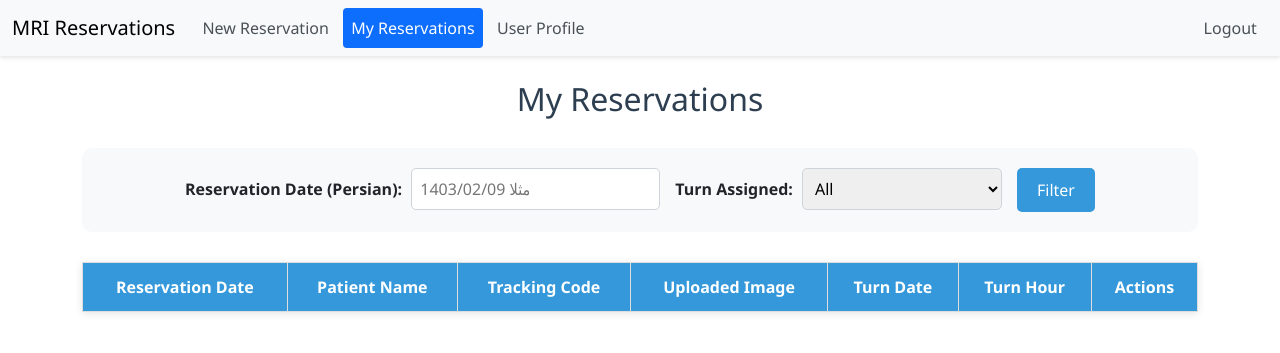
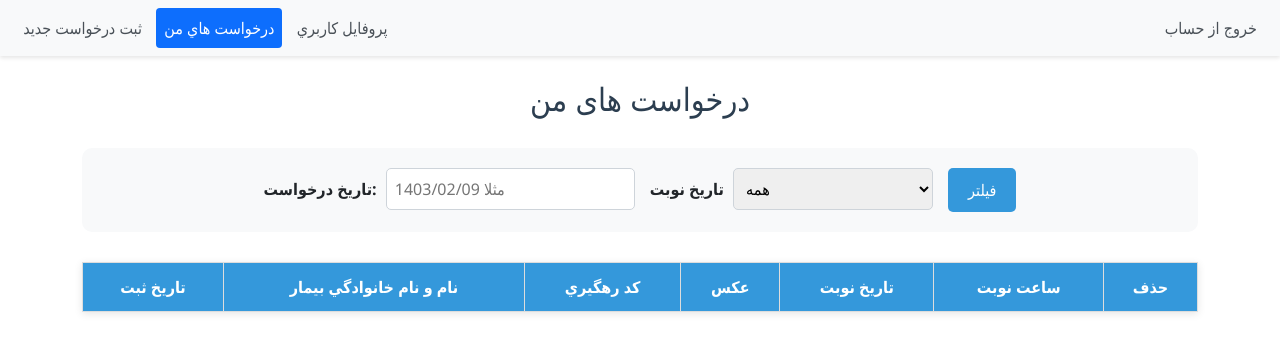
Before and after one commit to alighaderipour/mri, a Flask app: page /my_reservations in a window 1280 px wide. Shown: the top 353 px of the page. Run offline with Flask 3, Linux system fonts and the light colour scheme; the visitor is signed in with stand-in values (Sample User, id 1); data that the repository does not hold is empty.

Commit message:
persian style added

```diff
--- a/app/main/routes.py
+++ b/app/main/routes.py
@@ -38,7 +38,7 @@ def reserve():
         ).first()
 
         if existing:
-            flash("You have already submitted a request today.")
+            flash("شما امروز يك درخواست ثبت كرده ايد")
             return redirect(url_for('main.reserve'))
 
         uploaded_file = request.files.get('uploaded_image')
@@ -75,7 +75,7 @@ def reserve():
 
         db.session.add(new_request)
         db.session.commit()
-        flash('Your MRI request has been submitted successfully.')
+        flash('درخواست شما با موفقيت ثبت شد.')
 
         return redirect(url_for('main.reserve'))
 
@@ -127,26 +127,26 @@ def user_profile():
         # Update Password ONLY if user entered something
         if form.current_password.data or form.new_password.data or form.confirm_new_password.data:
             if not form.current_password.data or not form.new_password.data or not form.confirm_new_password.data:
-                flash('To change password, please fill all password fields.', 'error')
+                flash('براي تغيير پسورد فيلد هاي پسورد را تغيير دهيد', 'error')
                 return redirect(url_for('main.user_profile'))
 
             if form.new_password.data != form.confirm_new_password.data:
-                flash('New password and confirmation do not match.', 'error')
+                flash('رمز عبور جديد با تكرار مرز عبور جديد يكسان نيست', 'error')
                 return redirect(url_for('main.user_profile'))
 
             if check_password_hash(current_user.password_hash, form.current_password.data):
                 current_user.password_hash = generate_password_hash(form.new_password.data)
-                flash('Password updated successfully.', 'success')
+                flash('رمز عبور با موفقيت ثبت شد', 'success')
                 updated = True
             else:
-                flash('Current password is incorrect.', 'error')
+                flash('رمزعبور در حال استفاده اشتباه است', 'error')
                 return redirect(url_for('main.user_profile'))
 
         if updated:
             db.session.commit()
-            flash('Profile updated successfully.', 'success')
+            flash('پروفايل با موفقيت به روزرساني شد.', 'success')
         else:
-            flash('No changes detected.', 'info')
+            flash('تغييري انجام نشد.', 'info')
 
         return redirect(url_for('main.user_profile'))
 
@@ -165,12 +165,12 @@ def delete_reservation(reservation_id):
 
     # Check if the reservation belongs to the current user
     if reservation.user_id != current_user.id:
-        flash("You can only delete your own reservations.", "error")
+        flash("فقط ميتوانيد نوبت هاي خود را حذف كنيد.", "error")
         return redirect(url_for('main.my_reservations'))
 
     # Delete the reservation from the database
     db.session.delete(reservation)
     db.session.commit()
 
-    flash("Your reservation has been deleted successfully.", "success")
+    flash("حذف نوبت با موفقيت انجام شد", "success")
     return redirect(url_for('main.my_reservations'))
--- a/app/templates/base.html
+++ b/app/templates/base.html
@@ -38,31 +38,31 @@
     <!-- Navbar using Bootstrap classes -->
     <nav class="navbar navbar-expand-lg navbar-custom py-2">
         <div class="container-fluid">
-            <a class="navbar-brand" href="#">MRI Reservations</a>
+
             <button class="navbar-toggler" type="button" data-bs-toggle="collapse" data-bs-target="#navbarNav">
                 <span class="navbar-toggler-icon"></span>
             </button>
             <div class="collapse navbar-collapse" id="navbarNav">
                 <div class="navbar-nav">
                     <a class="nav-link {% if request.endpoint == 'main.reserve' %}active{% endif %}"
-                       href="{{ url_for('main.reserve') }}">New Reservation</a>
+                       href="{{ url_for('main.reserve') }}">ثبت درخواست جديد</a>
                     <a class="nav-link {% if request.endpoint == 'main.my_reservations' %}active{% endif %}"
-                       href="{{ url_for('main.my_reservations') }}">My Reservations</a>
+                       href="{{ url_for('main.my_reservations') }}">درخواست هاي من</a>
                     <a class="nav-link {% if request.endpoint == 'main.user_profile' %}active{% endif %}"
-                       href="{{ url_for('main.user_profile') }}">User Profile</a>
+                       href="{{ url_for('main.user_profile') }}">پروفايل كاربري</a>
 
                     {% if current_user.is_authenticated and current_user.is_admin %}
                         <a class="nav-link {% if request.endpoint == 'admin.dashboard' %}active{% endif %}"
-                           href="{{ url_for('admin.dashboard') }}">Admin Dashboard</a>
+                           href="{{ url_for('admin.dashboard') }}">داشبورد</a>
                         <a class="nav-link {% if request.endpoint == 'admin.list_users' %}active{% endif %}"
-                           href="{{ url_for('admin.list_users') }}">User List</a>
+                           href="{{ url_for('admin.list_users') }}">كاربران</a>
                         <a class="nav-link {% if request.endpoint == 'admin.view_reservations' %}active{% endif %}"
-                           href="{{ url_for('admin.view_reservations') }}">All Reservations</a>
+                           href="{{ url_for('admin.view_reservations') }}">تمامي درخواست ها</a>
                     {% endif %}
                 </div>
                 <div class="navbar-nav ms-auto">
                     {% if current_user.is_authenticated %}
-                        <a class="nav-link" href="{{ url_for('auth.logout') }}">Logout</a>
+                        <a class="nav-link" href="{{ url_for('auth.logout') }}">خروج از حساب</a>
                     {% endif %}
                 </div>
             </div>
--- a/app/templates/my_reservations.html
+++ b/app/templates/my_reservations.html
@@ -1,6 +1,6 @@
 {% extends "base.html" %}
 
-{% block title %}My Reservations{% endblock %}
+{% block title %}درخواست هاي من{% endblock %}
 
 {% block content %}
 <style>
@@ -85,38 +85,38 @@
     }
 </style>
 
-<h2>My Reservations</h2>
+<h2>درخواست های من</h2>
 
 <!-- Filter Section -->
 <form method="get" action="{{ url_for('main.my_reservations') }}">
     <div>
-        <label for="reservation_date">Reservation Date (Persian):</label>
+        <label for="reservation_date">تاريخ درخواست:</label>
         <input type="text" id="reservation_date" name="reservation_date" value="{{ request.args.get('reservation_date', '') }}" placeholder="مثلا 1403/02/09">
     </div>
 
     <div>
-        <label for="turn_assigned">Turn Assigned:</label>
+        <label for="turn_assigned">تاريخ نوبت</label>
         <select id="turn_assigned" name="turn_assigned">
-            <option value="">All</option>
-            <option value="yes" {% if request.args.get('turn_assigned') == 'yes' %}selected{% endif %}>Assigned</option>
-            <option value="no" {% if request.args.get('turn_assigned') == 'no' %}selected{% endif %}>Pending</option>
+            <option value="">همه</option>
+            <option value="yes" {% if request.args.get('turn_assigned') == 'yes' %}selected{% endif %}>با نوبت</option>
+            <option value="no" {% if request.args.get('turn_assigned') == 'no' %}selected{% endif %}>بدون نوبت</option>
         </select>
     </div>
 
-    <button type="submit">Filter</button>
+    <button type="submit">فيلتر</button>
 </form>
 
 <!-- Reservation Table -->
 <table>
     <thead>
         <tr>
-            <th>Reservation Date</th>
-            <th>Patient Name</th>
-            <th>Tracking Code</th>
-            <th>Uploaded Image</th>
-            <th>Turn Date</th>
-            <th>Turn Hour</th>
-            <th>Actions</th> <!-- New Column for Actions -->
+            <th>تاريخ ثبت</th>
+            <th>نام و نام خانوادگي بيمار</th>
+            <th>كد رهگيري</th>
+            <th>عكس</th>
+            <th>تاريخ نوبت</th>
+            <th>ساعت نوبت</th>
+            <th>حذف</th> <!-- New Column for Actions -->
         </tr>
     </thead>
     <tbody>
@@ -129,15 +129,15 @@
                 {% if reservation.uploaded_image_path %}
                     <a href="{{ url_for('main.serve_image', filename=reservation.uploaded_image_path.split('/')[-1]) }}" target="_blank">View Image</a>
                 {% else %}
-                    No Image
+                    بدون عكس
                 {% endif %}
             </td>
-            <td>{{ reservation.turn_date_persian or 'Pending' }}</td>
-            <td>{{ reservation.turn_hour or 'Pending' }}</td>
+            <td>{{ reservation.turn_date_persian or 'در انتظار' }}</td>
+            <td>{{ reservation.turn_hour or 'در انتظار' }}</td>
             <td>
                 <!-- Delete Button -->
-                <form action="{{ url_for('main.delete_reservation', reservation_id=reservation.id) }}" method="POST" style="display:inline;" onsubmit="return confirm('Are you sure you want to delete this reservation?');">
-                    <button type="submit" class="btn btn-danger">Delete</button>
+                <form action="{{ url_for('main.delete_reservation', reservation_id=reservation.id) }}" method="POST" style="display:inline;" onsubmit="return confirm('آيا از حذف درخواست خود اطمينان داريد؟');">
+                    <button type="submit" class="btn btn-danger">حذف</button>
                 </form>
             </td>
         </tr>
```
Also changed, not shown: app/templates/admin_dashboard.html (+21 -21 lines), app/templates/form.html (+15 -15 lines), app/templates/reservations_list.html (+20 -20 lines), app/templates/user_profile.html (+11 -10 lines).
